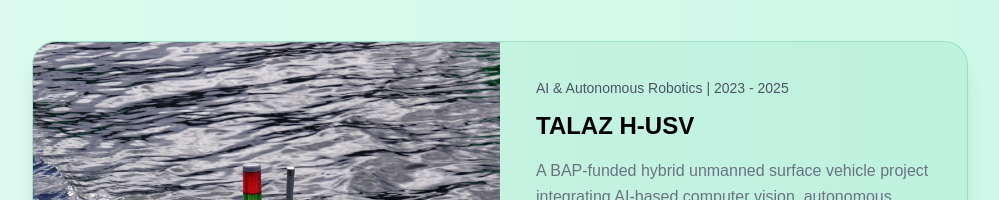
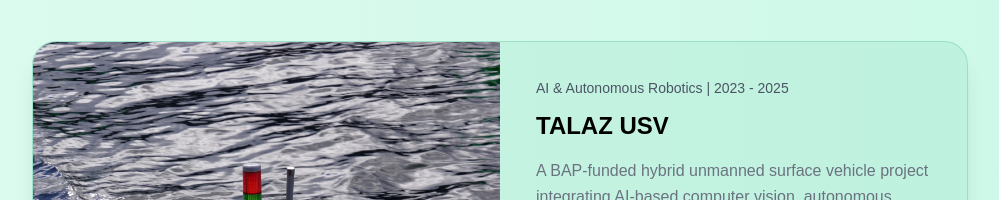
Before and after one commit to semanurbilada/portfolio-website, a React (Create React App) app: page /#/ in a window 1280 px wide. Shown: the part 1353-1553 px from the top of the page, without its empty margins (140-1139 px from the left). Built offline with nearby package versions, Linux system fonts and the light colour scheme.

Commit message:
Minor edit in Home page

```diff
--- a/src/pages/Home.tsx
+++ b/src/pages/Home.tsx
@@ -191,7 +191,7 @@ const Home: React.FC = () => {
                             <div className="relative min-h-64 md:min-h-80">
                                 <img
                                     src={`${process.env.PUBLIC_URL}/assets/projects/talaz/talaz-1.webp`}
-                                    alt="TALAZ H-USV autonomous surface vehicle"
+                                    alt="TALAZ USV autonomous surface vehicle"
                                     loading="lazy"
                                     className="w-full h-full absolute inset-0 object-cover"
                                 />
@@ -204,7 +204,7 @@ const Home: React.FC = () => {
                                 </span>
 
                                 <h3 className="font-fira text-xl md:text-2xl font-semibold text-start mb-4">
-                                    TALAZ H-USV
+                                    TALAZ USV
                                 </h3>
 
                                 <p className="about-p text-start leading-relaxed mb-5">
```
